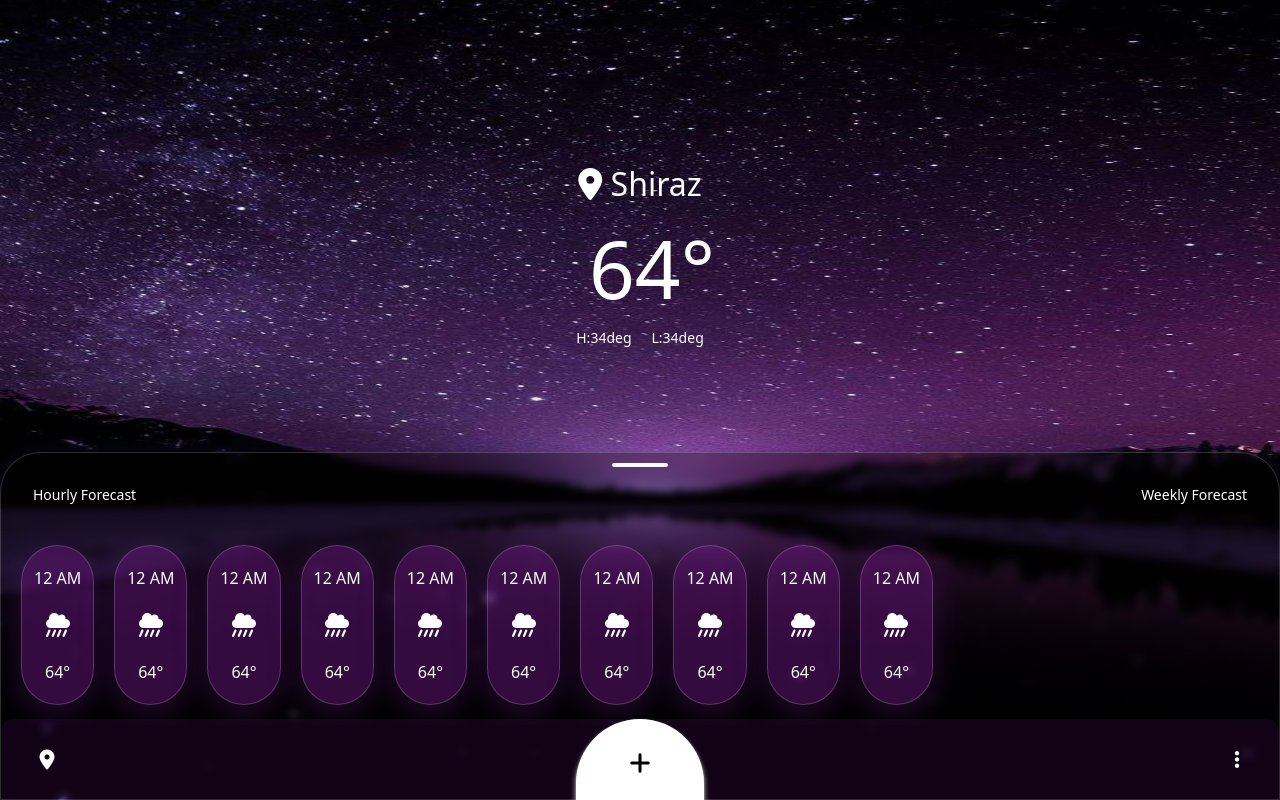
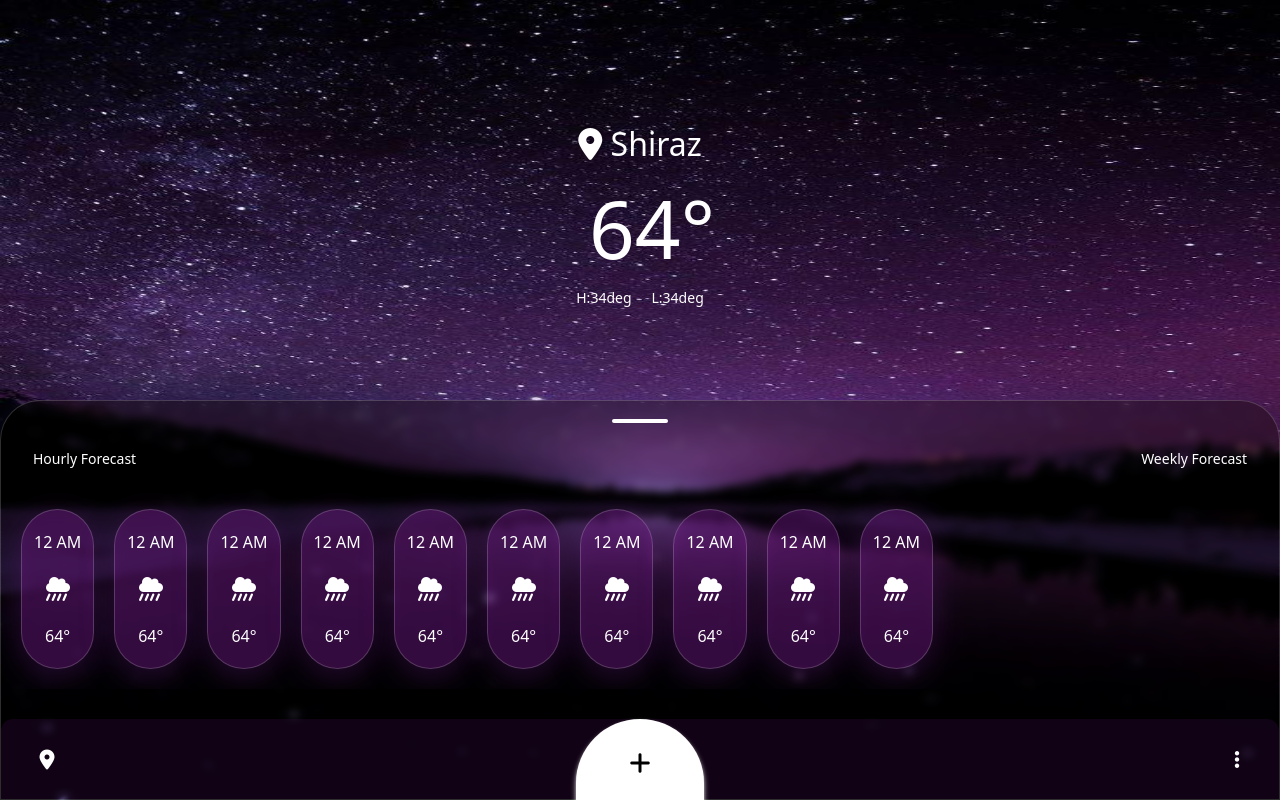
Before and after one commit to Mamalizz-dev/nuxt-weather-app, a Nuxt app: page / in a window 1280 px wide. Built offline with nearby package versions, Linux system fonts and the light colour scheme.

Commit message:
new changes

```diff
--- a/components/Hotbar.vue
+++ b/components/Hotbar.vue
@@ -1,9 +1,10 @@
 <script setup lang="ts">
     const { width: windowWidth, height: windowHeight } = useWindowSize()
     const toggleSlide = ref<boolean>(false)
-    const touchStartPosition = ref<any>(0)
+    const touchStartPosition = ref<any>(windowHeight.value / 2)
     const touchCurrentPosition = ref<any>(0)
-    const hotbarStatus = ref<string>('')
+    const hotbarStatus = ref<string>('middle')
+    const hotbar = ref<HTMLDivElement | null>(null)
 
     const toggleMove = (event: any) => {
         toggleSlide.value = !toggleSlide.value
@@ -15,9 +16,14 @@
         if (touchStartPosition.value !== null) {
             touchCurrentPosition.value = windowHeight.value - event.touches[0].clientY;
             const touchDelta = touchCurrentPosition.value - touchStartPosition.value;
-            if(touchCurrentPosition.value > windowHeight.value / 2){
+            if (touchCurrentPosition.value > windowHeight.value / 1.5) {
+                hotbarStatus.value = 'top';
+            } else if (touchCurrentPosition.value >= windowHeight.value / 1.5 - 150) {
+                hotbarStatus.value = 'middle';
+            } else {
+                hotbarStatus.value = 'bottom';
+            }
 
-            }
             // toggleSlide.value = touchDelta > 50; // Adjust this threshold as needed
         }
     }
@@ -27,12 +33,54 @@
         touchStartPosition.value = null;
     }
 
+
+    const hotbarHeightStyle = computed(() => {
+        if (toggleSlide.value){
+            return `${touchCurrentPosition.value}px`
+        } else {
+            if (hotbarStatus.value == 'top'){
+                return `${windowHeight.value - 20}px`
+            } else if (hotbarStatus.value == 'middle') {
+                return `${windowHeight.value / 2}px`
+            } else {
+                return `8rem`
+            }
+        }
+    })
+
+    watch([hotbarHeightStyle, hotbarStatus], ([hotbarHeight, status]) => {
+        const element: HTMLDivElement | null = document.querySelector('.degree');
+        const hotbarElement: HTMLDivElement | null = hotbar.value;
+        if (element && hotbarElement) {
+            const screenHeight: number = windowHeight.value;
+            const halfScreenHeight: number = screenHeight / 2; // Half of the screen height
+            const triggerPosition: number = halfScreenHeight; // The position where we start fading out
+            const fadeOutHeight: number = screenHeight / 3; // The position at which fading out completes (approximately 1/3 of the screen height)
+            const opacityRange: number = 1; // The range of opacity values (0 to 1)
+
+            // Calculate the opacity based on the hotbarHeight relative to the trigger position
+            let opacity = 1;
+            if (hotbarHeight <= halfScreenHeight || status === 'middle') {
+            opacity = 1;
+            } else if (hotbarHeight > halfScreenHeight && hotbarHeight <= fadeOutHeight) {
+            opacity = 1 - (hotbarHeight - triggerPosition) / (fadeOutHeight - triggerPosition);
+            } else if (hotbarHeight > fadeOutHeight || status === 'top') {
+            opacity = 0;
+            }
+
+            opacity = Math.min(Math.max(opacity, 0), opacityRange); // Clamp the opacity between 0 and 1
+
+            // Apply the calculated opacity as a style property
+            element.style.opacity = opacity.toString();
+        }
+    });
+
 </script>
 
 
 <template>
-    <div class="fixed bottom-0 w-full hotbar rounded-t-[2.5rem] transition" :style="{height: toggleSlide ? `${touchCurrentPosition}px` : `${windowHeight / 2.3}px`, minHeight: `${windowHeight / 2.7}px`}">
-        <div class="flex items-center justify-center w-full h-6"
+    <div class="fixed bottom-0 w-full hotbar rounded-t-[2.5rem] transition-all duration-200 ease-out" ref="hotbar" :style="{height: hotbarHeightStyle}">
+        <div class="flex items-center justify-center w-full h-10"
             @touchstart="toggleMove"
             @touchmove="onTouchMove"
             @touchend="onTouchEnd"
--- a/pages/index.vue
+++ b/pages/index.vue
@@ -18,7 +18,7 @@
         </div>
     </div>
 
-    <div class="flex flex-col items-center absolute inset-0 top-[20%]">
+    <div class="flex flex-col items-center absolute inset-0 top-[15%] degree">
         <h1 class="text-[2rem] text-white">
             <i class="fa-solid fa-location-dot"></i>
             Shiraz
@@ -38,3 +38,11 @@
 
     <Hotbar />
 </template>
+
+
+<style>
+.degree {
+  transition: opacity 0.3s ease-out; /* Adjust the duration and easing as needed */
+  opacity: 1; /* Initially set the opacity to 1 */
+}
+</style>
```
